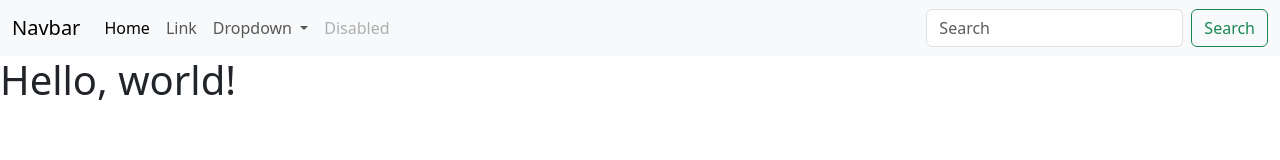
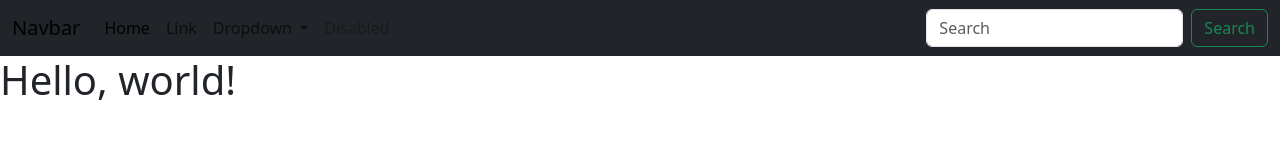
Before and after one commit to arjola92/centralized-workflow, a plain HTML site: page index.html in a window 1280 px wide. Drawn offline with nearby package versions, Linux system fonts and the light colour scheme.

Commit message:
change navbar color to dark

```diff
--- a/index.html
+++ b/index.html
@@ -7,7 +7,7 @@
     <link href="https://cdn.jsdelivr.net/npm/bootstrap@5.3.3/dist/css/bootstrap.min.css" rel="stylesheet" integrity="sha384-QWTKZyjpPEjISv5WaRU9OFeRpok6YctnYmDr5pNlyT2bRjXh0JMhjY6hW+ALEwIH" crossorigin="anonymous">
   </head>
   <body>
-    <nav class="navbar navbar-expand-lg bg-body-tertiary">
+    <nav class="navbar navbar-expand-lg bg-dark">
       <div class="container-fluid">
         <a class="navbar-brand" href="#">Navbar</a>
         <button class="navbar-toggler" type="button" data-bs-toggle="collapse" data-bs-target="#navbarSupportedContent" aria-controls="navbarSupportedContent" aria-expanded="false" aria-label="Toggle navigation">
```
